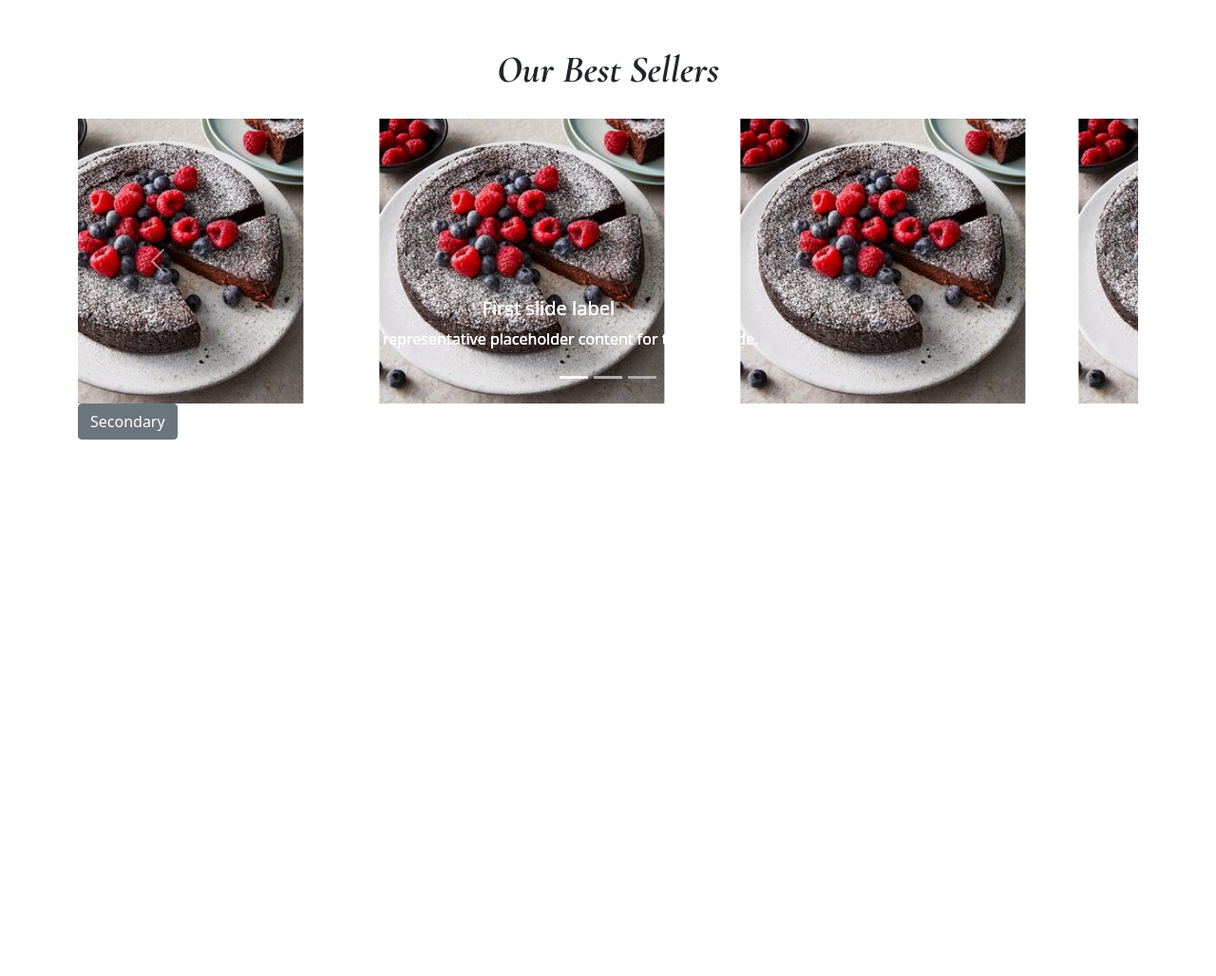
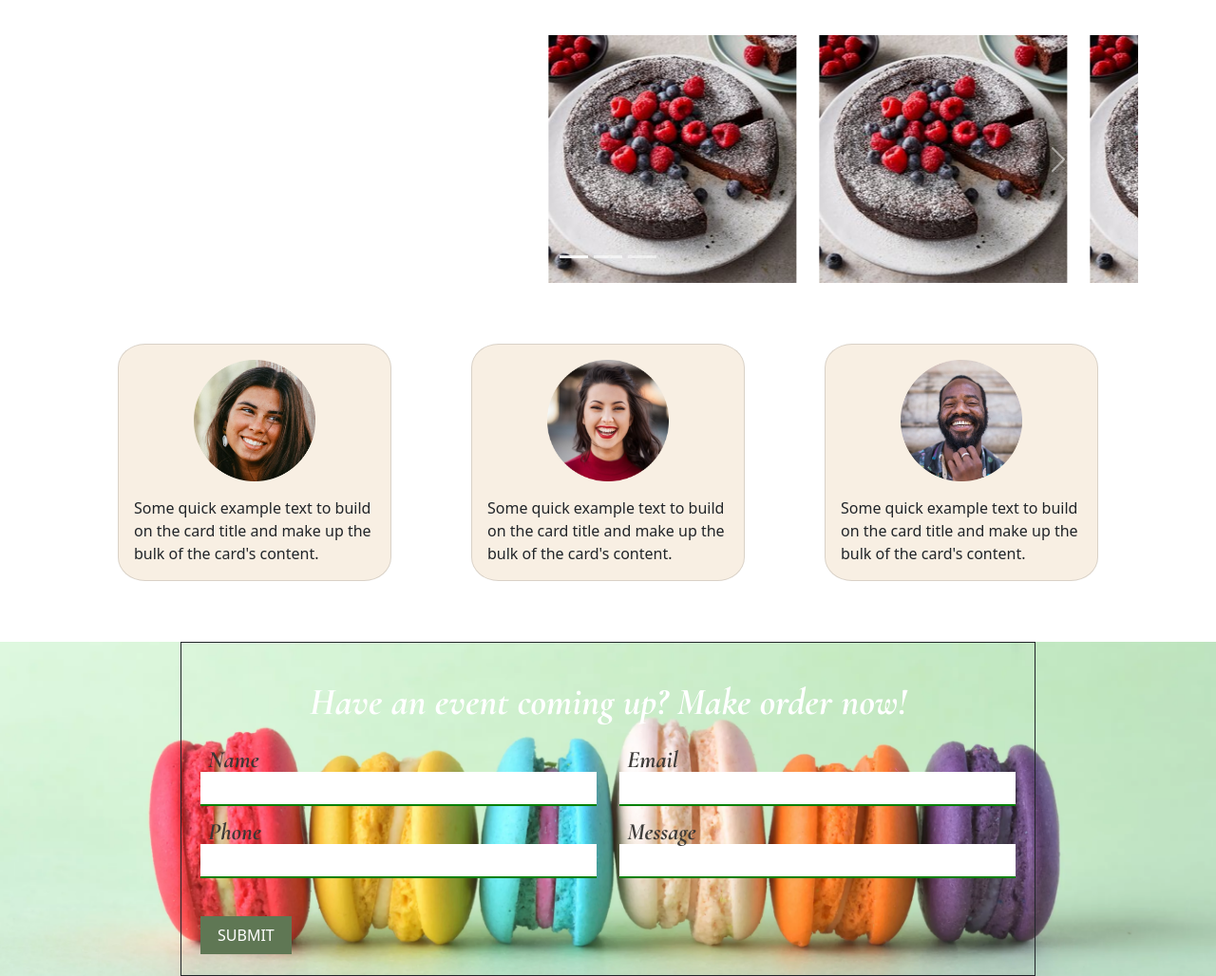
Before and after one commit to wanmei888/hbb, a plain HTML site: page index.html in a window 1280 px wide. Shown: the part 1240-2268 px from the top of the page at 95% size. Before the commit the page ends 1703 px from the top, so only its background shows below. Drawn offline with nearby package versions, Linux system fonts and the light colour scheme.

Commit message:
made other parts

```diff
--- a/index.html
+++ b/index.html
@@ -31,13 +31,13 @@
                                 <a class="nav-link" href="#about">About</a>
                             </li>
                             <li class="nav-item">
-                                <a class="nav-link" href="#">Menu</a>
+                                <a class="nav-link" href="#catalog">Catalog</a>
                             </li>
                             <li class="nav-item">
-                                <a class="nav-link" href="#">Contacs</a>
+                                <a class="nav-link" href="#feedbacks">Feedbacks</a>
                             </li>
                             <li class="nav-item">
-                                <a class="nav-link" href="#">Feedbacks</a>
+                                <a class="nav-link" href="#contacts">Contacs</a>
                             </li>
                             <li class="nav-item dropdown">
                                 <a class="nav-link dropdown-toggle" href="#" id="navbarDropdownMenuLink" role="button" data-bs-toggle="dropdown" aria-expanded="false">Eng</a>
@@ -77,7 +77,6 @@
         </section>
         <section id="about" class="about">
             <div class="container">
-                <h1>Our Best Sellers</h1>
                 <div class="about__inner">
                     <div class="about__text">
                         <h1 class="about__title">Healthy handmade cakes has everything you ever asked for in a dessert: all the goodness but none of the sugar or unnecessary fats.You’ll love it because it’s:</h1>
@@ -98,112 +97,132 @@
                 </div>
             </div>
         </section>
-        <section class="catalog">
+        <section class="catalog" id="catalog">
             <div class="container">
-                <h1>Our Best Sellers</h1>
+                <h1 class="m-5 text-center">Our Best Sellers</h1>
                 <div class="catalog__inner">
-                    <div id="carouselExampleCaptions" class="carousel slide" data-bs-ride="carousel">
+                    <div id="carouselBlog" class="carousel slide" data-bs-ride="carousel">
                         <div class="carousel-indicators">
-                            <button type="button" data-bs-target="#carouselExampleCaptions" data-bs-slide-to="0" class="active" aria-current="true" aria-label="Slide 1"></button>
-                            <button type="button" data-bs-target="#carouselExampleCaptions" data-bs-slide-to="1" aria-label="Slide 2"></button>
-                            <button type="button" data-bs-target="#carouselExampleCaptions" data-bs-slide-to="2" aria-label="Slide 3"></button>
+                            <button type="button" data-bs-target="#carouselBlog" data-bs-slide-to="0" class="active" aria-current="true" aria-label="Slide 1"></button>
+                            <button type="button" data-bs-target="#carouselBlog" data-bs-slide-to="1" aria-label="Slide 2"></button>
+                            <button type="button" data-bs-target="#carouselBlog" data-bs-slide-to="2" aria-label="Slide 3"></button>
                         </div>
-                        <div class="carousel-inner">
+
+                        <div class="carousel-inner best">
                             <div class="carousel-item active">
                                 <div class="row">
-                                    <div class="col catalog__col">
-                                        <img src="./img/chocolateCake.jpg" class="w-80" alt="chocolateCake">
-                                        <div class="carousel-caption d-none d-md-block">
-                                            <h5>First slide label</h5>
-                                            <p>Some representative placeholder content for the first slide.</p>
-                                        </div>
+                                    <div class="col-md-3 catalog__col">
+                                        <a href=""><img class="w-100" src="./img/chocolateCake.jpg" alt="chocolateCake"></a>
                                     </div>
-                                    <div class="col catalog__col">
-                                        <img src="./img/chocolateCake.jpg" class="w-80" alt="chocolateCake">
-                                        <div class="carousel-caption d-none d-md-block">
-                                            <h5>First slide label</h5>
-                                            <p>Some representative placeholder content for the first slide.</p>
-                                        </div>
+                                    <div class="col-md-3 catalog__col">
+                                        <a href=""><img class="w-100" src="./img/chocolateCake.jpg" alt="chocolateCake"></a>
                                     </div>
-                                    <div class="col catalog__col">
-                                        <img src="./img/chocolateCake.jpg" class="w-80" alt="chocolateCake">
-                                        <div class="carousel-caption d-none d-md-block">
-                                            <h5>First slide label</h5>
-                                            <p>Some representative placeholder content for the first slide.</p>
-                                        </div>
+                                    <div class="col-md-3 catalog__col">
+                                        <a href=""><img class="w-100" src="./img/chocolateCake.jpg" alt="chocolateCake"></a>
                                     </div>
                                 </div>
                             </div>
                             <div class="carousel-item">
                                 <div class="row">
-                                    <div class="col catalog__col">
-                                        <img src="./img/chocolateCake.jpg" class="w-80" alt="chocolateCake">
-                                        <div class="carousel-caption d-none d-md-block">
-                                            <h5>First slide label</h5>
-                                            <p>Some representative placeholder content for the first slide.</p>
-                                        </div>
+                                    <div class="col-md-3 catalog__col">
+                                        <a href="#"><img class="w-100" src="./img/chocolateCake.jpg" alt="chocolateCake"></a>
                                     </div>
-                                    <div class="col catalog__col">
-                                        <img src="./img/chocolateCake.jpg" class="w-80" alt="chocolateCake">
-                                        <div class="carousel-caption d-none d-md-block">
-                                            <h5>First slide label</h5>
-                                            <p>Some representative placeholder content for the first slide.</p>
-                                        </div>
+                                    <div class="col-md-3 catalog__col">
+                                        <a href=""><img class="w-100" src="./img/chocolateCake.jpg" alt="chocolateCake"></a>
                                     </div>
-                                    <div class="col catalog__col">
-                                        <img src="./img/chocolateCake.jpg" class="w-80" alt="chocolateCake">
-                                        <div class="carousel-caption d-none d-md-block">
-                                            <h5>First slide label</h5>
-                                            <p>Some representative placeholder content for the first slide.</p>
-                                        </div>
+                                    <div class="col-md-3 catalog__col">
+                                        <a href=""><img class="w-100" src="./img/chocolateCake.jpg" alt="chocolateCake"></a>
                                     </div>
                                 </div>
                             </div>
                             <div class="carousel-item">
                                 <div class="row">
-                                    <div class="col catalog__col">
-                                        <img src="./img/chocolateCake.jpg" class="w-100" alt="chocolateCake">
-                                        <div class="carousel-caption d-none d-md-block">
-                                            <h5>First slide label</h5>
-                                            <p>Some representative placeholder content for the first slide.</p>
-                                        </div>
+                                    <div class="col-md-3 catalog__col">
+                                        <a href="#"><img class="w-100" src="./img/chocolateCake.jpg" alt="chocolateCake"></a>
                                     </div>
-                                    <div class="col catalog__col">
-                                        <img src="./img/chocolateCake.jpg" class="w-100" alt="chocolateCake">
-                                        <div class="carousel-caption d-none d-md-block">
-                                            <h5>First slide label</h5>
-                                            <p>Some representative placeholder content for the first slide.</p>
-                                        </div>
+                                    <div class="col-md-3 catalog__col">
+                                        <a href=""><img class="w-100" src="./img/chocolateCake.jpg" alt="chocolateCake"></a>
                                     </div>
-                                    <div class="col catalog__col">
-                                        <img src="./img/chocolateCake.jpg" class="w-100" alt="chocolateCake">
-                                        <div class="carousel-caption d-none d-md-block">
-                                            <h5>First slide label</h5>
-                                            <p>Some representative placeholder content for the first slide.</p>
-                                        </div>
+                                    <div class="col-md-3 catalog__col">
+                                        <a href=""><img class="w-100" src="./img/chocolateCake.jpg" alt="chocolateCake"></a>
                                     </div>
                                 </div>
                             </div>
                         </div>
-                        <button class="carousel-control-prev" type="button" data-bs-target="#carouselExampleCaptions" data-bs-slide="prev">
+                        <button class="carousel-control-prev" type="button" data-bs-target="#carouselBlog" data-bs-slide="prev">
                           <span class="carousel-control-prev-icon" aria-hidden="true"></span>
                           <span class="visually-hidden">Previous</span>
                         </button>
-                        <button class="carousel-control-next" type="button" data-bs-target="#carouselExampleCaptions" data-bs-slide="next">
+                        <button class="carousel-control-next" type="button" data-bs-target="#carouselBlog" data-bs-slide="next">
                             <span class="carousel-control-next-icon" aria-hidden="true"></span>
                             <span class="visually-hidden">Next</span>
-                         </button>
+                        </button>
                     </div>
-                    <button type="button" class="btn btn-secondary">Secondary</button>
+                    <!-- <button type="button" class="btn btn-secondary carol-btn">Secondary</button> -->
+                </div>
+            </div>
+        </section>
+        <section class="feedbacks" id="feedbacks">
+            <div class="container">
+                <div class="feedbacks__inner">
+                    <div class="card" style="width: 18rem;">
+                        <img src="./img/face1-modified.png" class="card-img-top" alt="...">
+                        <div class="card-body">
+                            <p class="card-text">Some quick example text to build on the card title and make up the bulk of the card's content.</p>
+                        </div>
+                    </div>
+                    <div class="card" style="width: 18rem;">
+                        <img src="./img/face2-modified.png" class="card-img-top" alt="...">
+                        <div class="card-body">
+                            <p class="card-text">Some quick example text to build on the card title and make up the bulk of the card's content.</p>
+                        </div>
+                    </div>
+                    <div class="card" style="width: 18rem;">
+                        <img src="./img/face3-modified.png" class="card-img-top" alt="...">
+                        <div class="card-body">
+                            <p class="card-text">Some quick example text to build on the card title and make up the bulk of the card's content.</p>
+                        </div>
+                    </div>
+                </div>
+            </div>
+        </section>
+        <section class="order" id="order">
+            <div class="container">
+                <div class="order__inner">
+                    <h4>Have an event coming up? Make order now!</h4>
+                    <form class="order__form row">
+                        <div class="form-field col-lg-6">
+                            <input type="text" class="input-text" id="name">
+                            <label for="name" class="label">name</label>
+                        </div>
+                        <div class="form-field col-lg-6">
+                            <input type="email" class="input-text" id="email">
+                            <label for="email" class="label">email</label>
+                        </div>
+                        <div class="form-field col-lg-6">
+                            <input type="text" class="input-text" id="phone">
+                            <label for="phone" class="label">phone</label>
+                        </div>
+                        <div class="form-field col-lg-6">
+                            <input type="message" class="input-text" id="message">
+                            <label for="message" class="label">message</label>
+                        </div>
+                        <div class="form-field col-lg-12">
+                            <input type="submit" class="submit-btn" id="submit" value="submit" name="">
+                        </div>
+                    </form>
                 </div>
             </div>
         </section>
     </main>
 
 
-    <script src="cart.js"></script>
-    <script src="js/bootstrap.bundle.min.js"></script>
-    <script src="js/bootstrap.bundle.min.js.map"></script>
+
+
+
+    <script src=" cart.js "></script>
+    <script src="js/bootstrap.bundle.min.js "></script>
+    <script src="js/bootstrap.bundle.min.js.map "></script>
 </body>
 
 </html>
--- a/style.scss
+++ b/style.scss
@@ -108,14 +108,114 @@
     }
 }
 
-.catalog {
-    margin-top: 80px;
+.carousel-inner {
+    width: 800px;
+    margin: 0 auto;
     h1 {
+        font-family: 'Roboto Slab', serif;
+        font-size: 25px;
         text-align: center;
-        font-family: 'Cormorant', serif;
-        padding: 20px;
+        color: #808282;
     }
-    &__col img {
-        width: 300px;
+    .carousel-indicators {
+        bottom: -180px;
     }
 }
+
+.best {
+    display: flex;
+    align-items: center;
+    justify-content: center;
+}
+
+.feedbacks {
+    margin-top: 5%;
+    .feedbacks__inner {
+        margin: 0 auto;
+        display: flex;
+        align-items: center;
+        justify-content: space-around;
+        img {
+            padding-top: 1rem;
+            width: 8rem;
+            margin: 0 auto;
+        }
+        .card {
+            background-color: #F8EFE3;
+            border-radius: 10%;
+        }
+    }
+}
+
+.order {
+    width: 100%;
+    height: 22rem;
+    background-image: url(/img/order-banner.png);
+    //  background-color: #F8EFE3;
+    background-repeat: no-repeat;
+    background-size: cover;
+    margin-top: 4rem;
+    &__inner {
+        margin: auto;
+        max-width: 900px;
+        height: 22rem;
+        position: relative;
+        padding: 20px;
+        padding-top: 2rem;
+        border: 1px solid;
+        h4 {
+            font-family: 'Cormorant', serif;
+            color: #fff;
+            font-size: 2.5rem;
+            line-height: 1.5;
+            padding-bottom: 1rem;
+            text-align: center;
+        }
+    }
+    &__form {
+        position: relative;
+        margin: 32px 0;
+        .form-field {
+            position: relative;
+            margin: 20px 0;
+        }
+        .input-text {
+            display: block;
+            width: 100%;
+            height: 36px;
+            font-size: 18px;
+            border-width: 0 0 2px 0;
+            border-color: green;
+            line-height: 26px;
+            font-weight: 400;
+            padding: 10px;
+        }
+        .input-text:focus {
+            outline: none;
+        }
+        .label {
+            // display: inline-block;
+            position: absolute;
+            left: 20px;
+            bottom: 30px;
+            font-size: 25px;
+            font-weight: 500;
+            color: #383634f6;
+            font-family: 'Cormorant', serif;
+            text-transform: capitalize;
+            transition: transform 0.2s ease-in-out;
+        }
+        .submit-btn {
+            display: flex;
+            justify-content: center;
+            display: inline-block;
+            text-transform: uppercase;
+            color: #fff;
+            font-size: 16px;
+            border: none;
+            padding: 8px 18px;
+            cursor: pointer;
+            background-color: rgb(95, 119, 84);
+        }
+    }
+}
```
Also changed, not shown: css/style.min.css, img/face1-modified.png (added), img/face1.jfif (added), img/face2-modified.png (added), img/face2.jfif (added), img/face3-modified.png (added), img/face3.jfif (added), img/order-banner.png (added), 1 other file.
